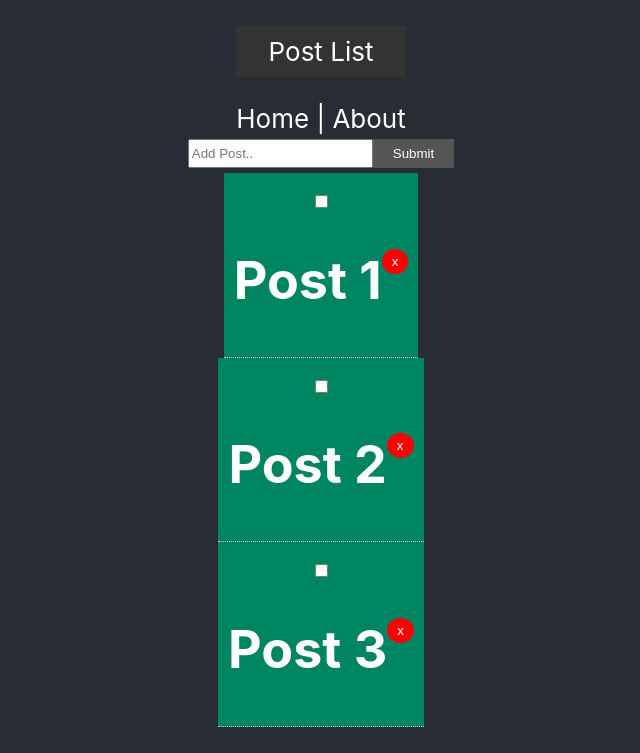
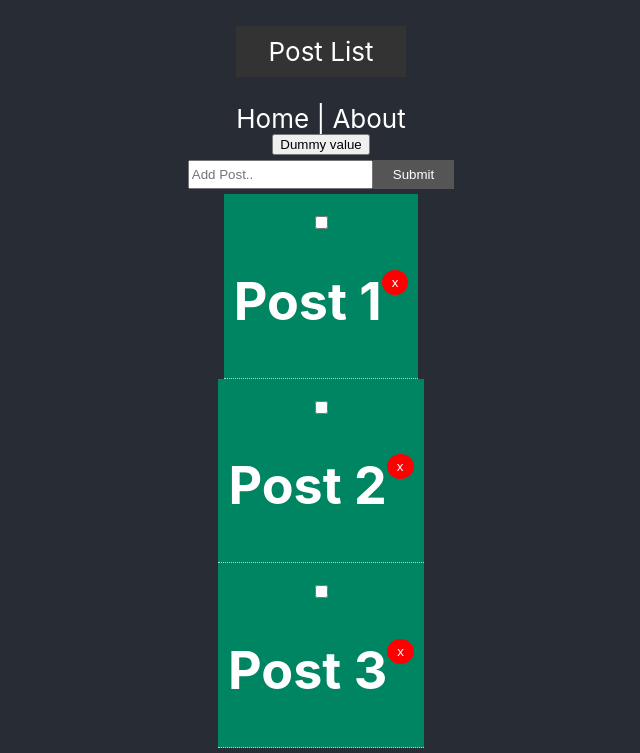
Before and after one commit to arbitraryrw/personal-website, a React (Create React App) app: page / in a window 1280 px wide. Shown: the top 753 px of the page, without its empty margins (319-959 px from the left). Built offline with nearby package versions, Linux system fonts and the light colour scheme; no server answers.

Commit message:
Starting work on Banner component

```diff
--- a/src/App.js
+++ b/src/App.js
@@ -4,6 +4,7 @@ import { BrowserRouter as Router, Route } from 'react-router-dom'
 import About from './components/pages/About';
 
 import Header from './components/layout/Header';
+import Banner from './components/layout/Banner';
 import Posts from './components/Posts';
 import AddPost from './components/AddPost';
 
@@ -79,7 +80,7 @@ class App extends React.Component {
   }
 
   componentDidMount(){
-    axios.get('https://jsonplaceholder.typicode.com/todos?_limit=10').then( resp => this.setState({ posts: resp.data}));
+    axios.get('https://jsonplaceholder.typicode.com/todos?_limit=1').then( resp => this.setState({ posts: resp.data}));
     // axios.get('https://jsonplaceholder.typicode.com/todos?_limit=10').then( resp => console.log(resp.data));
   }
 
@@ -90,6 +91,7 @@ class App extends React.Component {
           <div className="container">
 
             <Header />
+            <Banner />
             <Route exact path="/" render={props=>(
               <React.Fragment>
                 <AddPost addPost={this.addPost}/>
--- /dev/null
+++ b/src/components/layout/Banner.js
@@ -0,0 +1,21 @@
+import React from 'react';
+
+class Banner extends React.Component {
+
+  printLetterByLetter = (e) => {
+    console.log("yaay")
+  }
+
+  render(){
+    return(
+
+      <button onClick={this.printLetterByLetter}>
+        Dummy value
+      </button>
+
+
+    )
+  }
+}
+
+export default Banner;
```
